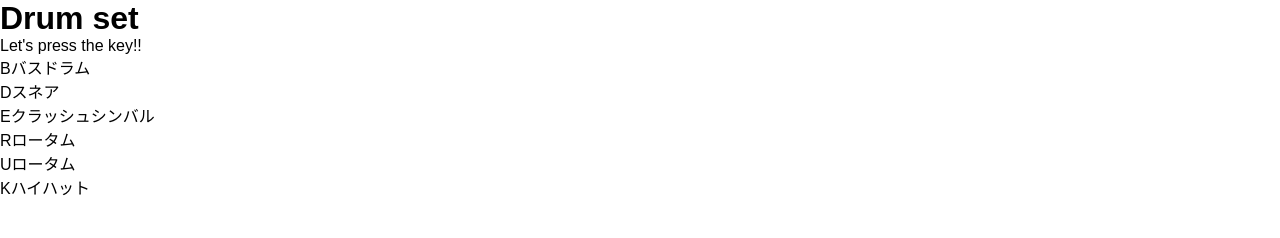
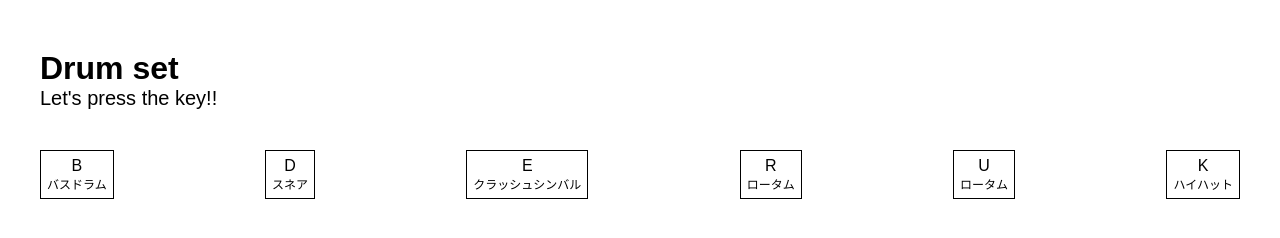
Before and after one commit to takaturnsaru/drum, a plain HTML site: page index.html in a window 1280 px wide. Drawn offline with nearby package versions, Linux system fonts and the light colour scheme; some packages are replaced by stand-ins of ours; files that its build step writes are made by us from their sources; files whose address does not match are found by name.

Commit message:
css構築

```diff
--- a/index.css
+++ b/assets/css/index.css
@@ -40,6 +40,40 @@ a{
   body{
     font-size: 16px;
   }
+
+  .top{
+    padding: 50px 0 0;
+  }
+
+  .description{
+    display: block;
+    font-size: 20px;
+    font-weight: 400;
+  }
+
+  .drum-list{
+    display: flex;
+    justify-content: space-between;
+    align-items: center;
+    margin: 40px auto 0;
+    list-style: none;
+  }
+
+  .drum-item{
+    padding: 6px;
+    border: 1px solid black;
+    text-align: center;
+  }
+
+  .drum-item span{
+    display: block;
+    font-size: 12px;
+  }
+
+  .played{
+    scale: 1.2;
+    box-shadow: 0px 0px 10px yellow;
+  }
 }
 
 @media screen and (min-width:1200px){
--- a/index.html
+++ b/index.html
@@ -21,9 +21,10 @@
   <body>
     <main>
       <div class="top">
-        <h1>Drum set</h1>
-        <p class="description">Let's press the key!!</p>
-        <ul class="drum-list">
+        <h1 class="inner">Drum set
+        <span class="description">Let's press the key!!</span>
+      </h1>
+        <ul class="drum-list inner">
           <li class="drum-item">B<span>バスドラム</span></li>
           <li class="drum-item">D<span>スネア</span></li>
           <li class="drum-item">E<span>クラッシュシンバル</span></li>
```
Also changed, not shown: assets/css/common.css (renamed from common.css), assets/js/common.js (renamed from common.js).
